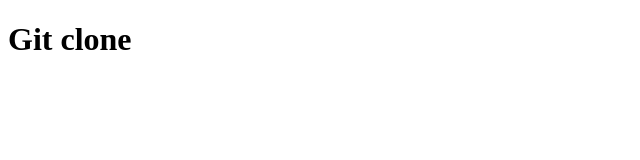
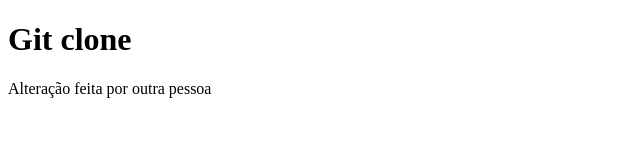
Before and after one commit to DevMatheusMonteiro/github_class, a plain HTML site: page index.html in a window 1280 px wide. Shown: the whole page, without its empty margins (0-640 px from the left). Drawn offline with Linux system fonts and the light colour scheme.

Commit message:
add tag p

```diff
--- a/index.html
+++ b/index.html
@@ -7,5 +7,6 @@
   </head>
   <body>
     <h1>Git clone</h1>
+    <p>Alteração feita por outra pessoa</p>
   </body>
 </html>
```
